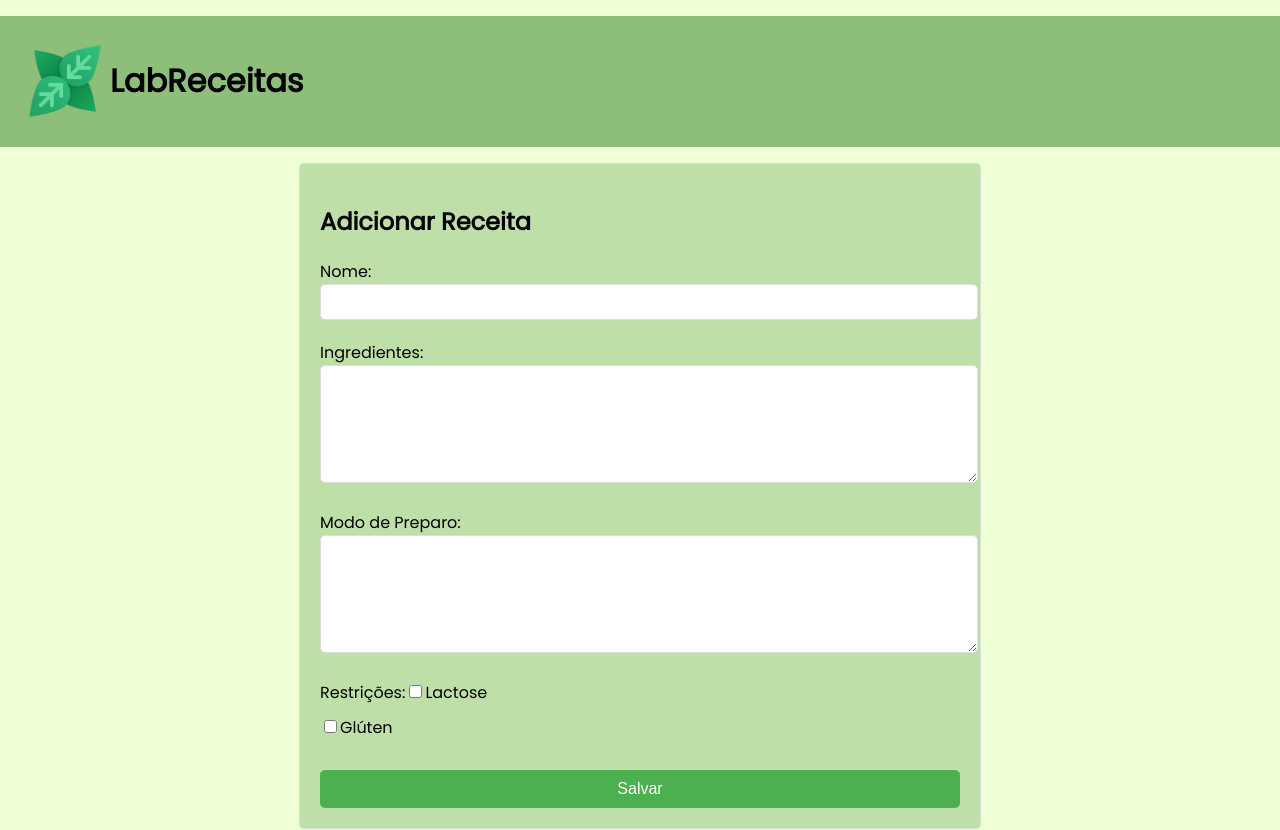
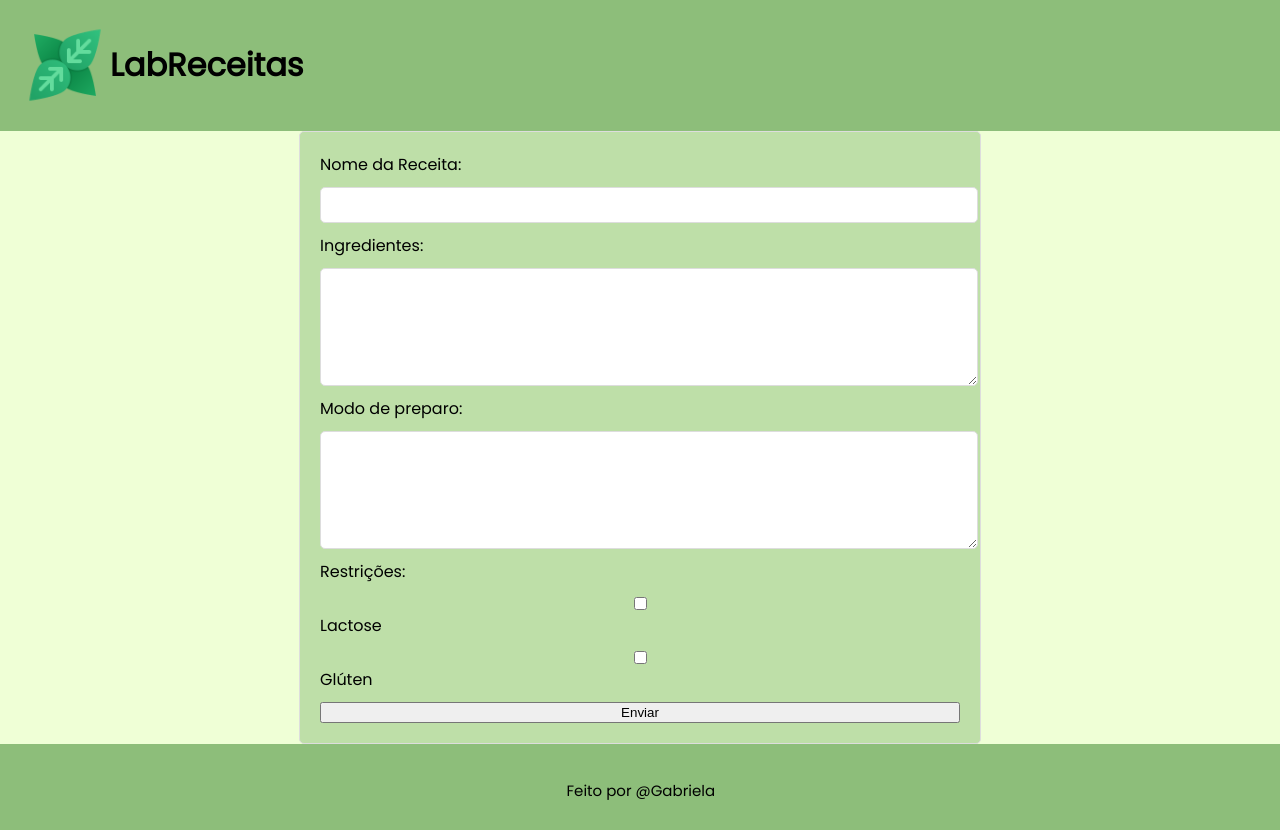
Before and after one commit to Gabriela-Vasco/LabReceitas, a React (Vite) app in the folder LabReceitas/: page / in a window 1280 px wide. Shown: the top 830 px of the page. Built offline with nearby package versions, Linux system fonts and the light colour scheme.

Commit message:
fix: recipe form

```diff
--- a/LabReceitas/src/App.jsx
+++ b/LabReceitas/src/App.jsx
@@ -1,53 +1,30 @@
-import React, { useState, useEffect } from "react";
-import RecipeForm from "./components/RecipeForm/RecipeForm"
-import RecipeList from "./components/RecipeList/RecipeList";
-import {Header} from "./components/Header/Header"
-import {Footer} from "./components/Footer/Footer"
 import "./App.css"
+import Home from "./pages/Home/Home";
 
 function App() {
-  const [recipes, setRecipes] = useState([]);
-
-  useEffect(() => {
-    const storedRecipes = JSON.parse(localStorage.getItem("recipes")) || [];
-    setRecipes(storedRecipes);
-  }, []);
-
-  useEffect(() => {
-    localStorage.setItem("recipes", JSON.stringify(recipes));
-  }, [recipes]);
-
-  const handleAddRecipe = (newRecipe) => {
-    setRecipes((prevRecipes) => [...prevRecipes, newRecipe]);
-  };
-
-  const handleEditRecipe = (updatedRecipe) => {
-    setRecipes((prevRecipes) =>
-      prevRecipes.map((recipe) =>
-        recipe.id === updatedRecipe.id ? updatedRecipe : recipe
-      )
-    );
-  };
-
-  const handleDeleteRecipe = (recipeToDelete) => {
-    setRecipes((prevRecipes) =>
-      prevRecipes.filter((recipe) => recipe.id !== recipeToDelete.id)
-    );
-  };
 
   return (
     <div>
-      <Header />
-      <RecipeForm onSubmit={handleAddRecipe} />
-      <RecipeList
-        filteredRecipes={recipes}
-        recipes={recipes}
-        onEditRecipe={handleEditRecipe}
-        onDeleteRecipe={handleDeleteRecipe}
-      />
-      <Footer />
+      <Home />
     </div>
   );
 }
 
 export default App;
+
+//TODO:
+//[] - Implementar React Router
+  //[] - Componente NavBar/Header
+//[] - Página de Erro
+//[] - Página de Receitas
+//[] - Usar o JSONserver para armazenar as receitas ao invés do LocalStorage
+//[] - Instalar e usar em alguma imagem na Home a biblioteca do Gabriel de imagens
+//[] - Estilizar melhor o projeto
+//[] - Trabalhar na responsividadde
+//[] - Ver sobre indexação no Google(SEO) e aplicar no projeto, assim como fazer com que parte dele
+//seja servido por SSR(Server Side Rendering) e não apenas por CSR(Client Side Rendering)
+//[] - Aplicar filtros para as receitas, ordenação por sorting (?)
+//[] - Aplicar paginação ma página de receitas
+//[] - Criar uma página de detalhe da receita
+//[] - As receitas devem ter uma url única na página de detalhe da receita, os filtros e a
+//ordenação também devem ser acessados via parâmetros na url
--- a/LabReceitas/src/components/Footer/Footer.jsx
+++ b/LabReceitas/src/components/Footer/Footer.jsx
@@ -1,5 +1,5 @@
 import "./Footer.css"
-export function Footer(){
+export default function Footer(){
     return (
         <footer>
             <p>Feito por <a href="https://github.com/Gabriela-Vasco/LabReceitas">@Gabriela</a></p>
--- a/LabReceitas/src/components/Header/Header.jsx
+++ b/LabReceitas/src/components/Header/Header.jsx
@@ -1,7 +1,7 @@
 import logo from "../../assets/logoHeader.png"
 import "./Header.css"
 
-export function Header(){
+export default function Header(){
     return (
         <header>
             <img src={logo} alt="Logo da página" width="90px" />
--- a/LabReceitas/src/components/RecipeForm/RecipeForm.jsx
+++ /dev/null
@@ -1,110 +0,0 @@
-import React, { useState, useEffect } from "react";
-import "./RecipeForm.css"
-
-function RecipeForm({ onSubmit }) {
-  const [name, setName] = useState("");
-  const [ingredients, setIngredients] = useState("");
-  const [instructions, setInstructions] = useState("");
-  const [containsDairy, setContainsDairy] = useState(false);
-  const [containsGluten, setContainsGluten] = useState(false);
-
-  const handleSubmit = (e) => {
-    e.preventDefault();
-    const newRecipe = {
-      id: Date.now(),
-      name,
-      ingredients: ingredients.split("\n"),
-      instructions: instructions.split("\n"),
-      containsDairy,
-      containsGluten,
-    };
-    onSubmit(newRecipe);
-    setName("");
-    setIngredients("");
-    setInstructions("");
-    setContainsDairy(false);
-    setContainsGluten(false);
-  };
-
-  useEffect(() => {
-    const storedRecipe = localStorage.getItem("recipe");
-    if (storedRecipe) {
-      const { name, ingredients, instructions, containsDairy, containsGluten } =
-        JSON.parse(storedRecipe);
-      setName(name);
-      setIngredients(ingredients);
-      setInstructions(instructions);
-      setContainsDairy(containsDairy);
-      setContainsGluten(containsGluten);
-    }
-  }, []);
-
-  useEffect(() => {
-    localStorage.setItem(
-      "recipe",
-      JSON.stringify({
-        name,
-        ingredients,
-        instructions,
-        containsDairy,
-        containsGluten,
-      })
-    );
-  }, [name, ingredients, instructions, containsDairy, containsGluten]);
-
-  return (
-    <form onSubmit={handleSubmit}>
-      <h2>Adicionar Receita</h2>
-      <div>
-        <label>
-          Nome:
-          <input
-            type="text"
-            value={name}
-            onChange={(e) => setName(e.target.value)}
-          />
-        </label>
-      </div>
-      <div>
-        <label>
-          Ingredientes:
-          <textarea
-            value={ingredients}
-            onChange={(e) => setIngredients(e.target.value)}
-          />
-        </label>
-      </div>
-      <div>
-        <label>
-          Modo de Preparo:
-          <textarea
-            value={instructions}
-            onChange={(e) => setInstructions(e.target.value)}
-          />
-        </label>
-      </div>
-      <div>
-        <label>
-          Restrições:
-          <input
-            type="checkbox"
-            checked={containsDairy}
-            onChange={(e) => setContainsDairy(e.target.checked)}
-          />
-          Lactose
-        </label>
-        <label>
-          <input
-            type="checkbox"
-            checked={containsGluten}
-            onChange={(e) => setContainsGluten(e.target.checked)}
-          />
-          Glúten
-        </label>
-      </div>
-      <button type="submit">Salvar</button>
-    </form>
-  );
-}
-
-export default RecipeForm;
--- /dev/null
+++ b/LabReceitas/src/components/forms/RecipeForm/RecipeForm.jsx
@@ -0,0 +1,79 @@
+import { useState } from "react";
+import "./RecipeForm.css";
+
+export default function RecipeForm() {
+    const [recipeData, setRecipeData] = useState({
+        name: "",
+        ingredients: "",
+        instructions: "",
+        containsDairy: false,
+        containsGluten: false,
+    });
+
+    function handleChange(event){
+        const {name, value, type, checked} = event.target
+        setRecipeData(prevRecipeData => ({
+            ...prevRecipeData,
+            [name]: type === "checkbox" ? checked : value
+        }))
+    }
+
+    function handleSubmit(event){
+        event.preventDefault()
+        localStorage.setItem("recipe", JSON.stringify(recipeData))
+        setRecipeData({
+            name: "",
+            ingredients: "",
+            instructions: "",
+            containsDairy: false,
+            containsGluten: false,
+        })
+    }
+
+    return(
+        <div>
+            <form onSubmit={handleSubmit}>
+                <label htmlFor="name" >Nome da Receita:</label>
+                <input
+                    type="text"
+                    name="name"
+                    id="name"
+                    onChange={handleChange}
+                    value={recipeData.name}
+                />
+                <label htmlFor="ingredients">Ingredientes:</label>
+                <textarea
+                    name="ingredients"
+                    id="ingredients"
+                    onChange={handleChange}
+                    value={recipeData.ingredients}
+                />
+                <label htmlFor="instructions">Modo de preparo:</label>
+                <textarea
+                    name="instructions"
+                    id="instructions"
+                    onChange={handleChange}
+                    value={recipeData.instructions}
+                />
+                <label>Restrições:</label>
+                <input
+                    type="checkbox"
+                    name="containsDairy"
+                    onChange={handleChange}
+                    id="containsDairy"
+                    checked={recipeData.containsDairy}
+                />
+                <label htmlFor="containsDairy">Lactose</label>
+                <input
+                    type="checkbox"
+                    name="containsGluten"
+                    id="containsGluten"
+                    onChange={handleChange}
+                    checked={recipeData.containsGluten}
+                />
+                <label htmlFor="containsGluten">Glúten</label>
+                <button>Enviar</button>
+            </form>
+        </div>
+    )
+}
--- /dev/null
+++ b/LabReceitas/src/pages/Home/Home.jsx
@@ -0,0 +1,14 @@
+
+import RecipeForm from "../../components/forms/RecipeForm/RecipeForm";
+import Header from "../../components/Header/Header";
+import Footer from "../../components/Footer/Footer";
+
+export default function Home(){
+    return (
+        <>
+            <Header />
+            <RecipeForm />
+            <Footer />
+        </>
+    )
+}
```
Also changed, not shown: LabReceitas/src/pages/Error/Error.jsx (added, +8 -0 lines), LabReceitas/src/components/forms/RecipeForm/RecipeForm.css (renamed from LabReceitas/src/components/RecipeForm/RecipeForm.css), 1 other file (tests, documents, lock files or other folders).
